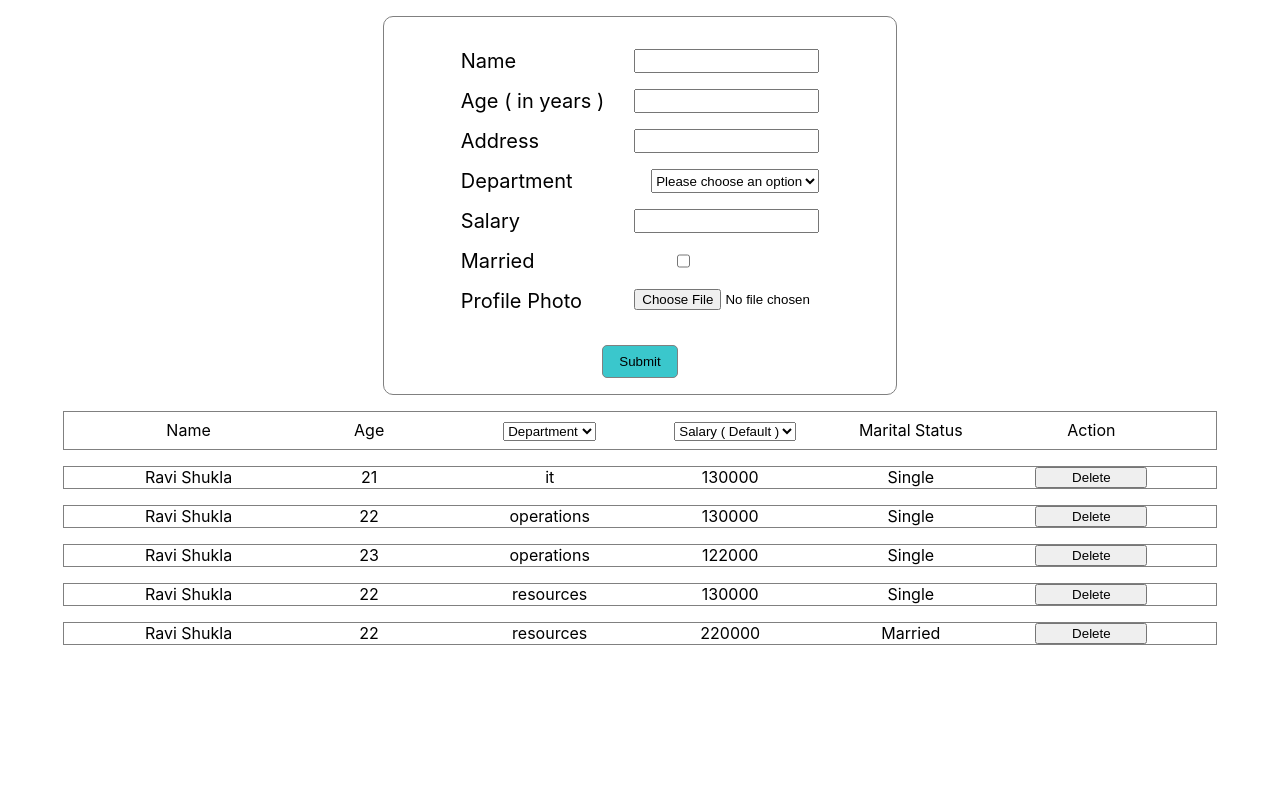
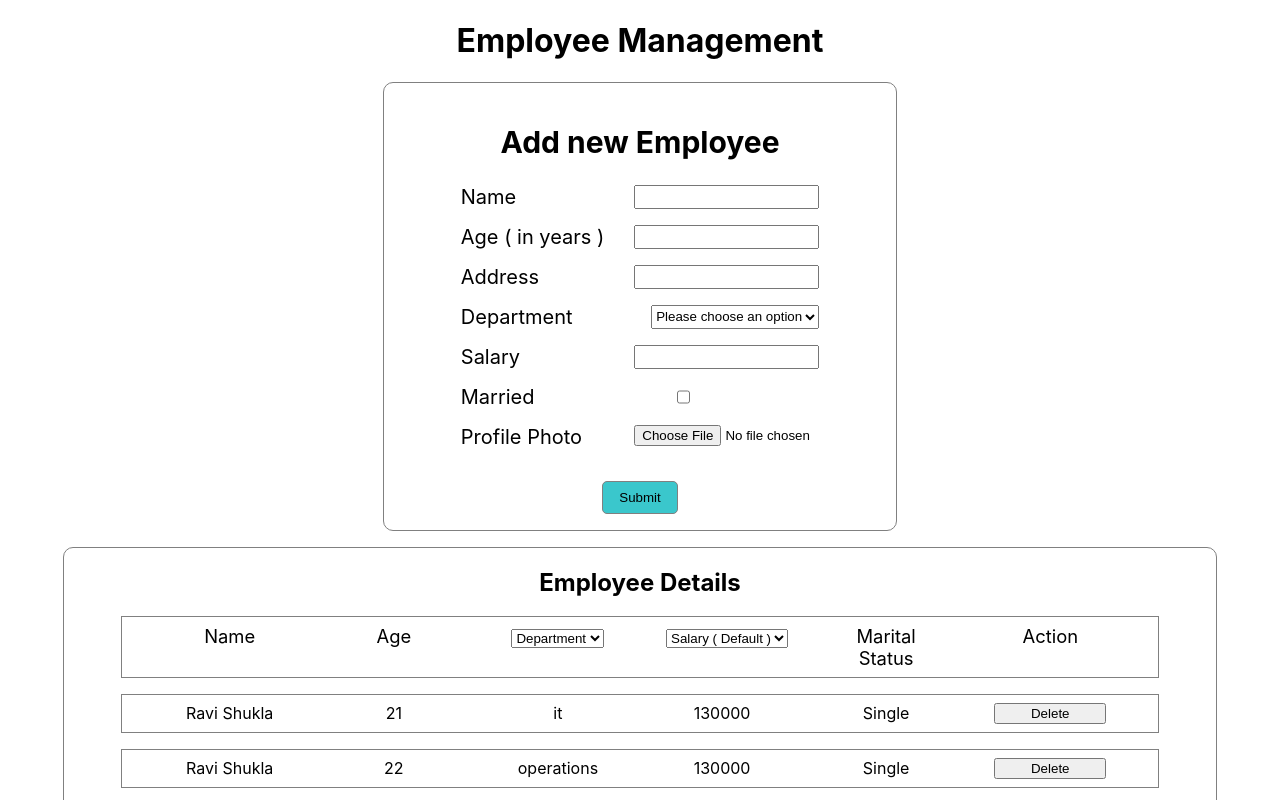
Before and after one commit to Rshukla12/Employee-Management, a React (Create React App) app: page / in a window 1280 px wide. Shown: the top 800 px of the page. Built offline with nearby package versions, Linux system fonts and the light colour scheme; data requests are answered from the project's data file.

Commit message:
Added sorting and filtering from serverside

```diff
--- a/src/Components/EmployeeManagement.jsx
+++ b/src/Components/EmployeeManagement.jsx
@@ -7,6 +7,7 @@ const EmployeeManagement = () => {
 
     return (
       <>
+        <h1>Employee Management</h1>
         <Form setIsUpdated={setIsUpdated}/>
         <Table isUpdated={isUpdated}/>
       </>
--- a/src/Components/Form/Form.jsx
+++ b/src/Components/Form/Form.jsx
@@ -6,7 +6,7 @@ const intial = {
     name: "",
     age: "",
     address: "",
-    departement: "",
+    department: "",
     salary: "",
     maritalState: false,
     profilePhoto: ""
@@ -70,6 +70,7 @@ const Form = ({setIsUpdated}) => {
                 <div>...Error</div>
             ) : (
                 <div>
+                    <h2>Add new Employee</h2>
                     <div className={styles.inpRow} >
                         <label htmlFor="name">Name</label>
                         <input type="text" onChange={handleFormUpdate} name="name" value={formState.name} required={true}/>
--- /dev/null
+++ b/src/Components/Pagination.jsx
@@ -0,0 +1,5 @@
+import React from "react";
+
+const Pagination = () => {
+
+}
--- a/src/Components/Table/Table.jsx
+++ b/src/Components/Table/Table.jsx
@@ -11,12 +11,22 @@ const Table = ({isUpdated}) => {
     const [filter, setFilter] = useState("default");
 
     useEffect( () => {
-        fetchData();
-    }, [isUpdated])
+        fetchData({sorting, filter});
+    }, [isUpdated, sorting, filter])
 
-    const fetchData = () => {
+    const fetchData = ({sorting, filter}) => {
         setIsLoading(true);
-        axios.get("http://localhost:3000/profile")
+        const options = {};
+        if ( sorting !== "default" ) {
+            options._sort = "salary";
+            options._order = sorting;
+        }
+        if ( filter !== "default" ) {
+            options.department = filter;
+        }
+        axios.get("http://localhost:3000/profile", {
+            params: options
+        })
         .then( res => setData(res.data) )
         .catch( err => {
             console.log(err);
@@ -49,12 +59,13 @@ const Table = ({isUpdated}) => {
             ) : isError ? (
                 <div>...Error</div>
             ) : (
-                <div>
+                <div className={style.table}>
+                    <h2>Employee Details</h2>
                     <div className={style.tableHead}>
                         <div>Name</div>
                         <div>Age</div>
                         <div>
-                            <select name="filter" onChange={handleChange} >
+                            <select name="filter" value={filter} onChange={handleChange} >
                                 <option value="default">Department</option>
                                 <option value="management">Mangement</option>
                                 <option value="operations">Operations</option>
@@ -63,7 +74,7 @@ const Table = ({isUpdated}) => {
                             </select>
                         </div>
                         <div>
-                            <select name="sorting" onChange={handleChange} >
+                            <select name="sorting" value={sorting} onChange={handleChange} >
                                 <option value="default">Salary ( Default )</option>
                                 <option value="asc">Lowest First</option>
                                 <option value="desc">Highest First</option>
@@ -75,15 +86,15 @@ const Table = ({isUpdated}) => {
                     <div>
                         {data.length > 0 ?
                             data
-                            .filter( user => {
-                                if ( filter === "default" ) return true;
-                                return user.department === filter;
-                            })
-                            .sort( ( user1, user2 ) => {
-                                if ( sorting === "default" ) return 0;
-                                if ( sorting === "asc" ) return user1.salary - user2.salary;
-                                return user2.salary-user1.salary;
-                            })
+                            // .filter( user => {
+                            //     if ( filter === "default" ) return true;
+                            //     return user.department === filter;
+                            // })
+                            // .sort( ( user1, user2 ) => {
+                            //     if ( sorting === "default" ) return 0;
+                            //     if ( sorting === "asc" ) return user1.salary - user2.salary;
+                            //     return user2.salary-user1.salary;
+                            // })
                             .map(item => (
                                 <TableItem user={item} key={item.id} onDeleteUser={handleDeleteUser} />
                             )) : (
--- a/src/Components/Table/Table.module.css
+++ b/src/Components/Table/Table.module.css
@@ -1,4 +1,10 @@
-
+.table {
+    border: 1px solid gray;
+    width: 90%;
+    margin: auto;
+    border-radius: 10px;
+    margin-bottom: 1rem;
+}
 
 .tableItem, .tableHead {
     display: flex;
@@ -6,11 +12,11 @@
     width: 90%;
     margin: 1rem auto;
     border: 1px solid gray;
+    padding: 0.5rem 0rem;
 }
 .tableItem > *, .tableHead > * {
     width: 7rem;
 }
 .tableHead {
-    padding: 0.5rem 0rem;
-    margin: 1rem auto;
+    font-size: 1.15rem;
 }
```
